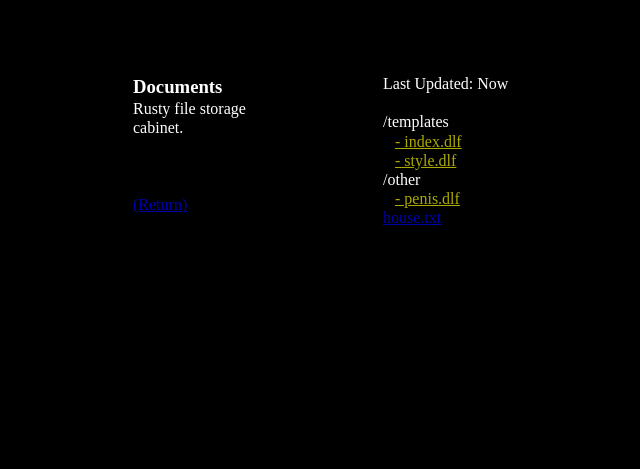
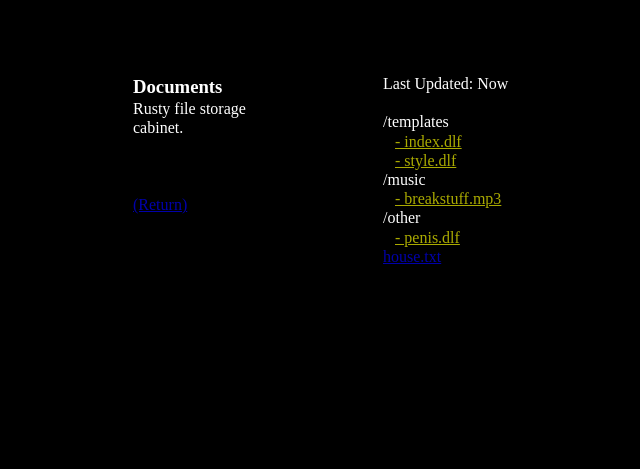
Before and after one commit to MadjikDotPng/MadjikDotPng.github.io, a plain HTML site: page documents/index.html in a window 1280 px wide. Shown: the part 234-703 px from the top of the page, without its empty margins (307-947 px from the left). Drawn offline with Linux system fonts and the light colour scheme.

Commit message:
breakstuff

```diff
--- a/documents/index.html
+++ b/documents/index.html
@@ -29,6 +29,8 @@
                 <p>/templates</p>
                 <p>&nbsp;&nbsp;&nbsp;<a href="/documents/templates/index" class="sub">- index.dlf</a></p>
                 <p>&nbsp;&nbsp;&nbsp;<a href="/documents/templates/style" class="sub">- style.dlf</a></p>
+                <p>/music</p>
+                <p>&nbsp;&nbsp;&nbsp;<a href="/documents/music/breakstuff.mp3" class="sub">- breakstuff.mp3</a></p>
                 <p>/other</p>
                 <p>&nbsp;&nbsp;&nbsp;<a href="/documents/other/penis" class="sub">- penis.dlf</a></p>
                 <p><a href="/documents/house.html">house.txt</a></p>
```
Also changed, not shown: goodies/index.html (+1 -1 lines), 1 other file.
